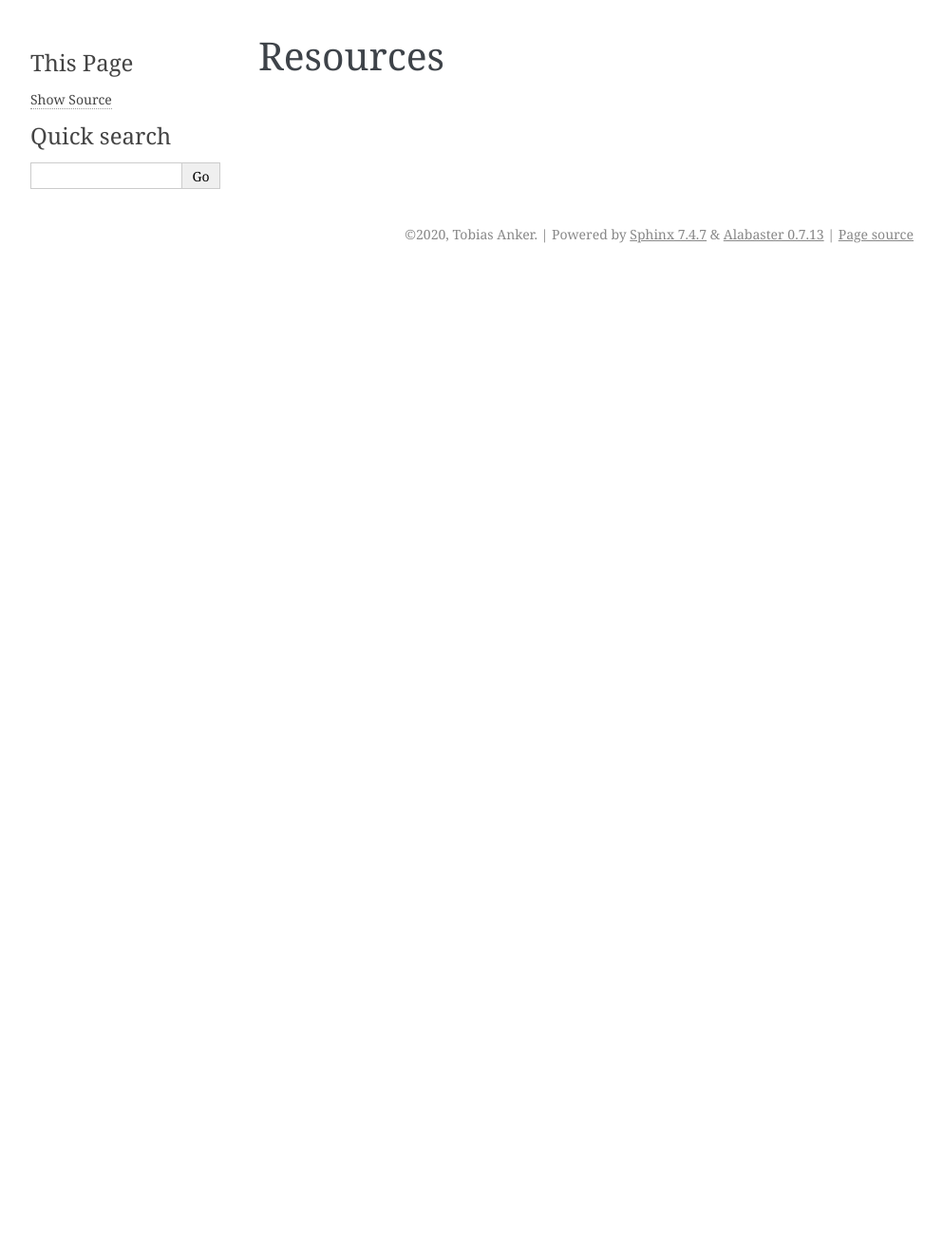
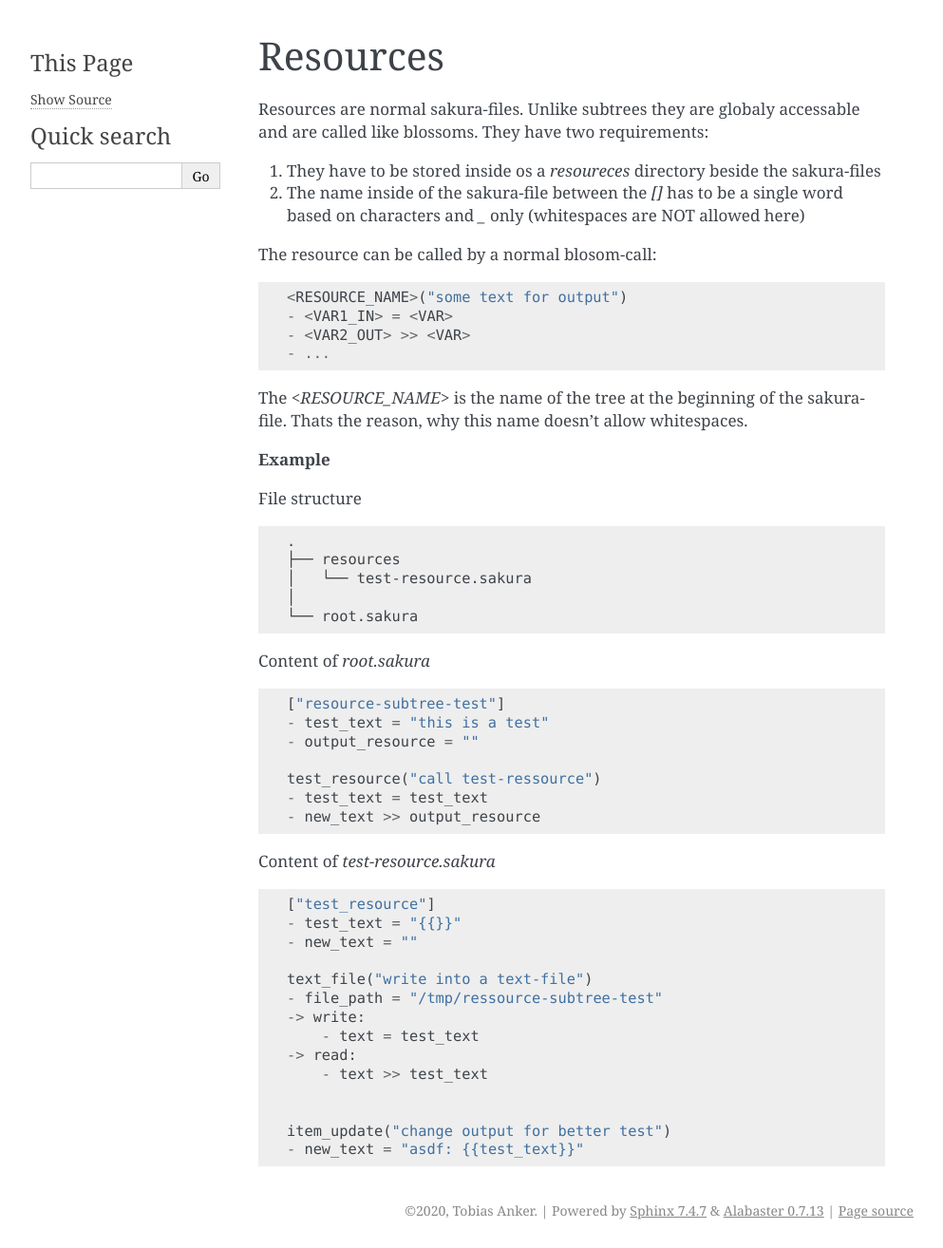
Before and after one commit to kitsudaiki/libKitsunemimiSakuraLang-Documentation, a Sphinx documentation site: the page built from source/syntax/resources.rst, in a window 1280 px wide. Shown: the whole page at 95% size, without its empty margins (148-1141 px from the left). Built offline with Sphinx 7.4.7, drawn with Linux system fonts in a browser that asks for light colours; before the commit the page ends 900 px from its top, so only the background shows below that.

Commit message:
add content to resource-files

```diff
--- a/source/syntax.rst
+++ b/source/syntax.rst
@@ -36,7 +36,6 @@ This syntax-example comes for the SakuraTree repo (https://github.com/kitsudaiki
         - file_path = path
         - group = "DEFAULT"
         - entry = "asdf"
-
         -> read:
             - blossom_output >> test_output
         -> set:
--- a/source/syntax/resources.rst
+++ b/source/syntax/resources.rst
@@ -1,5 +1,69 @@
 Resources
 ---------
+
+Resources are normal sakura-files. Unlike subtrees they are globaly accessable and are called like blossoms. They have two requirements:
+
+1. They have to be stored inside os a *resoureces* directory beside the sakura-files
+
+2. The name inside of the sakura-file between the *[]* has to be a single word based on characters and *_* only (whitespaces are NOT allowed here)
+
+The resource can be called by a normal blosom-call:
+
+::
+
+	<RESOURCE_NAME>("some text for output")
+	- <VAR1_IN> = <VAR>
+	- <VAR2_OUT> >> <VAR>
+	- ...
+
+The *<RESOURCE_NAME>* is the name of the tree at the beginning of the sakura-file. Thats the reason, why this name doesn't allow whitespaces.
+
+**Example**
+
+File structure
+
+::
+
+	.
+	├── resources
+	│   └── test-resource.sakura
+	│
+	└── root.sakura
+
+
+Content of `root.sakura`
+
+::
+
+	["resource-subtree-test"]
+	- test_text = "this is a test"
+	- output_resource = ""
+
+	test_resource("call test-ressource")
+	- test_text = test_text
+	- new_text >> output_resource
+
+
+Content of `test-resource.sakura`
+
+::
+
+	["test_resource"]
+	- test_text = "{{}}"
+	- new_text = ""
+
+	text_file("write into a text-file")
+	- file_path = "/tmp/ressource-subtree-test"
+	-> write:
+	    - text = test_text
+	-> read:
+	    - text >> test_text
+
+
+	item_update("change output for better test")
+	- new_text = "asdf: {{test_text}}"
+
+
 
 .. raw:: latex
 
```
